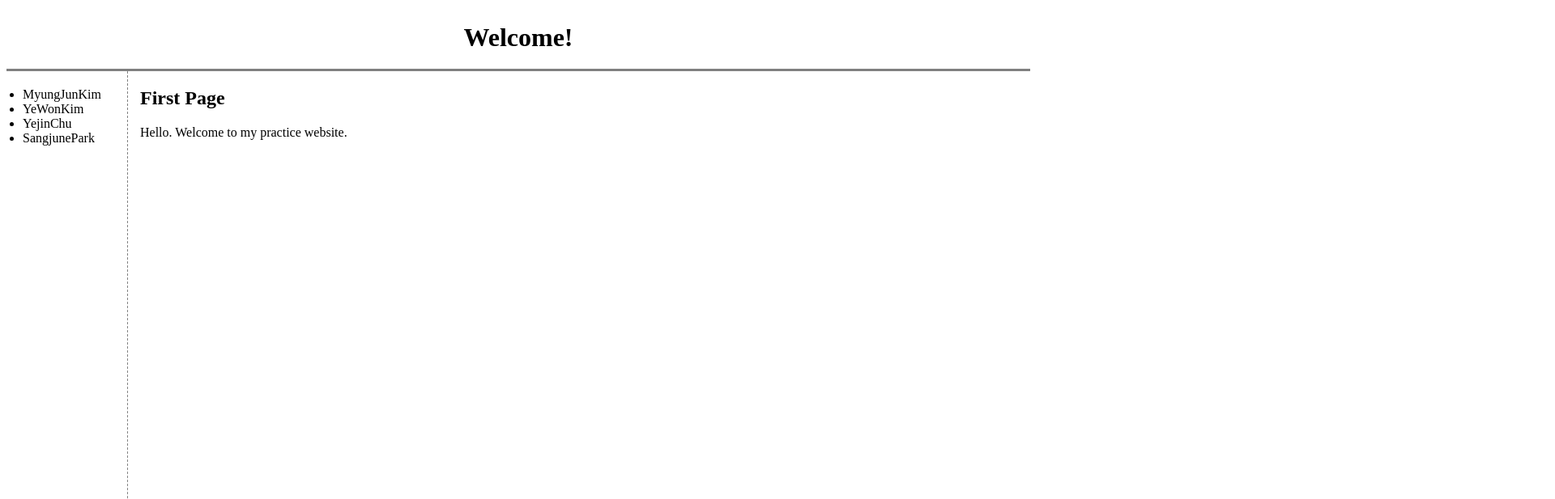
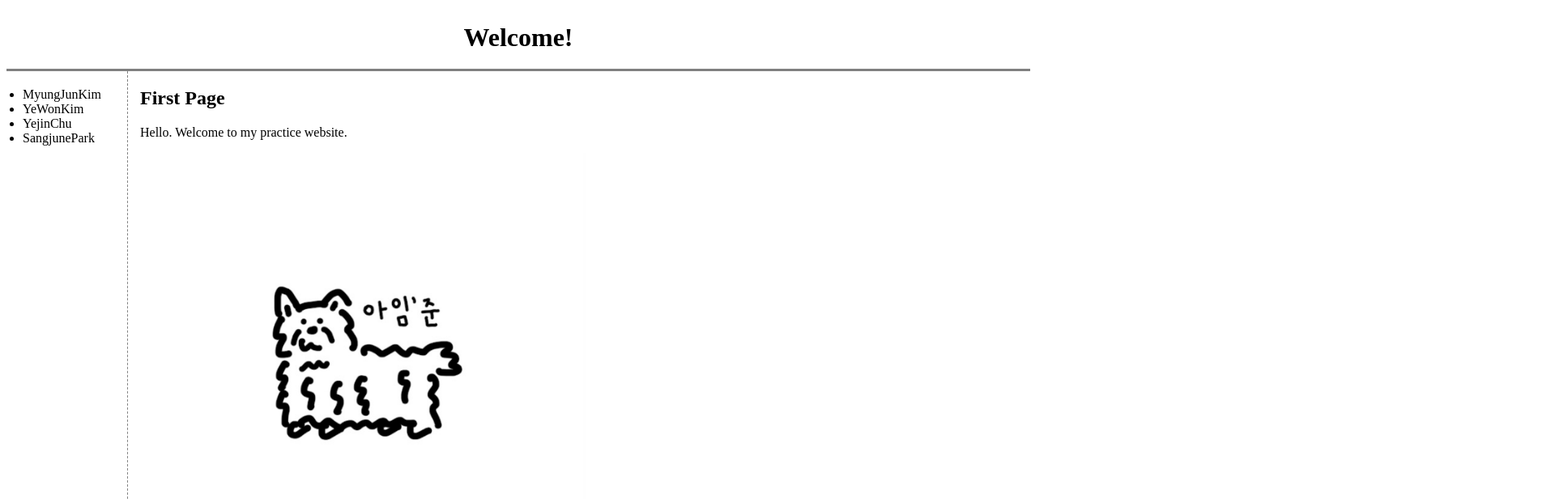
Before and after one commit to SJ-stk/firtst-html, a plain HTML site: page index.html in a window 1280 px wide. Shown: the top 617 px of the page at 81% size, 1920 px wide, since content can reach past the window. Drawn offline with Linux system fonts and the light colour scheme.

Commit message:
Update index.html

```diff
--- a/index.html
+++ b/index.html
@@ -18,7 +18,7 @@
             <div id="par">
                 <h2>First Page</h2>
                 <p>Hello. Welcome to my practice website. </p>
-                <img src="https://github.com/SJ-stk/firtst-html/blob/main/image/%E1%84%8B%E1%85%A1%E1%84%8B%E1%85%B5%E1%86%B7%E1%84%8C%E1%85%AE%E1%86%AB.jpg">
+                <img src="https://github.com/SJ-stk/firtst-html/blob/main/image/%E1%84%8B%E1%85%A1%E1%84%8B%E1%85%B5%E1%86%B7%E1%84%8C%E1%85%AE%E1%86%AB.jpg" width="50%">
             </div>
         </div>
     </body>
```
